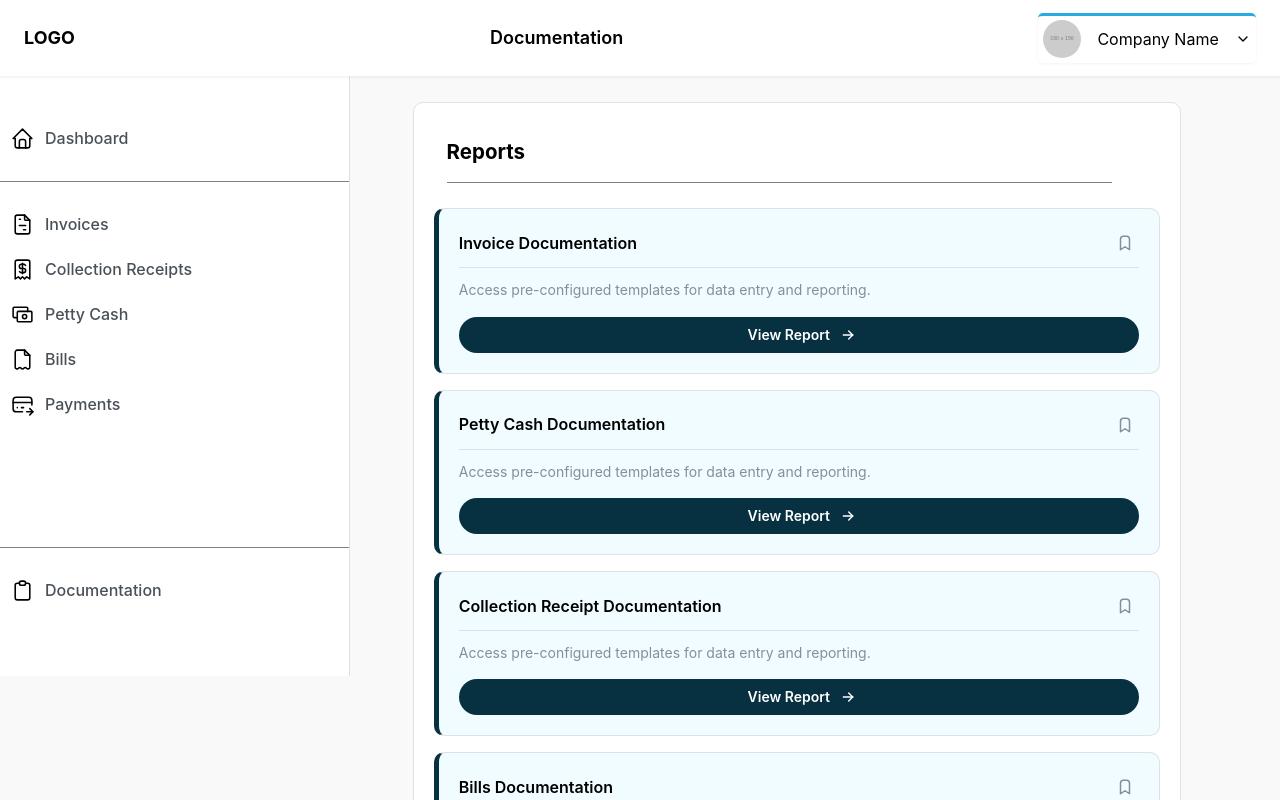
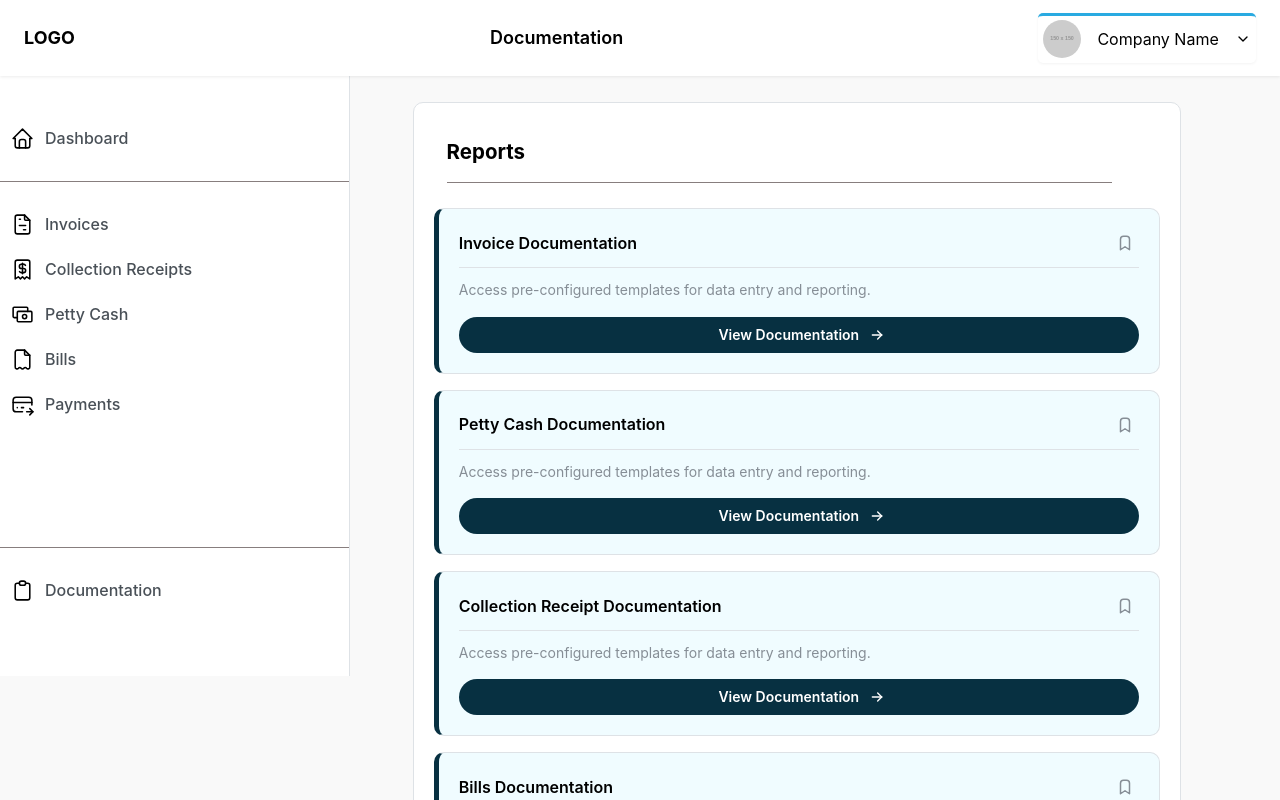
Before and after one commit to CSIhelp/Stewrd_CalamansiPie, a React (Vite) app in the folder John/: page /Documentation in a window 1280 px wide. Shown: the top 800 px of the page. Built offline with nearby package versions, Linux system fonts and the light colour scheme.

Commit message:
Update button text from "View Report" to "View Documentation"

```diff
--- a/John/src/pages/Documentation/Documentation.tsx
+++ b/John/src/pages/Documentation/Documentation.tsx
@@ -35,7 +35,7 @@ function Documentation() {
             key={index }
             title={title}
             description="Access pre-configured templates for data entry and reporting."
-            buttonText="View Report"
+            buttonText="View Documentation"
             buttonLink="https://example.com/payments-report"/>
 
             ))}
```
